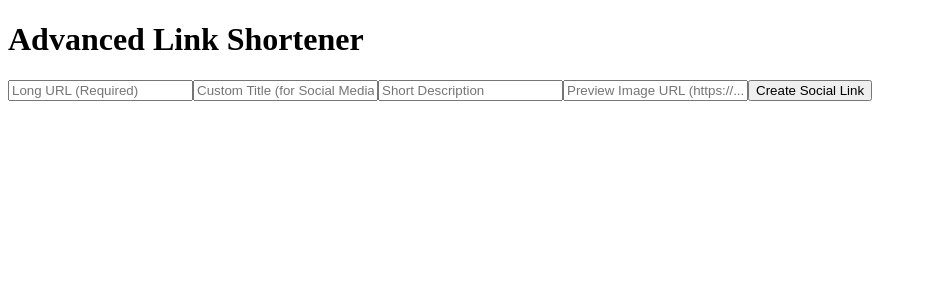
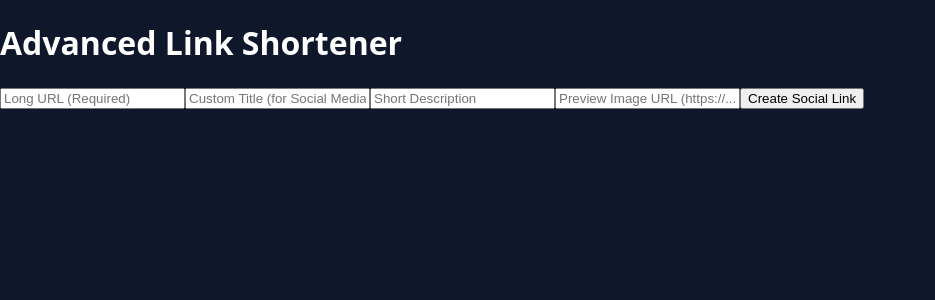
Before and after one commit to qasimnzs/Short, a Next.js app: page / in a window 1280 px wide. Shown: the top 300 px of the page, without its empty margins (0-935 px from the left). Built offline with nearby package versions, Linux system fonts and the light colour scheme.

Commit message:
Update layout.js

```diff
--- a/app/layout.js
+++ b/app/layout.js
@@ -1,11 +1,12 @@
-export const metadata = {
-  title: 'Link Shortener',
-}
-
 export default function RootLayout({ children }) {
   return (
     <html lang="en">
-      <body>{children}</body>
+      <head>
+        <meta name="viewport" content="width=device-width, initial-scale=1" />
+      </head>
+      <body style={{ margin: 0, padding: 0, backgroundColor: '#0f172a', color: 'white', fontFamily: 'system-ui, sans-serif' }}>
+        {children}
+      </body>
     </html>
   )
 }
```
